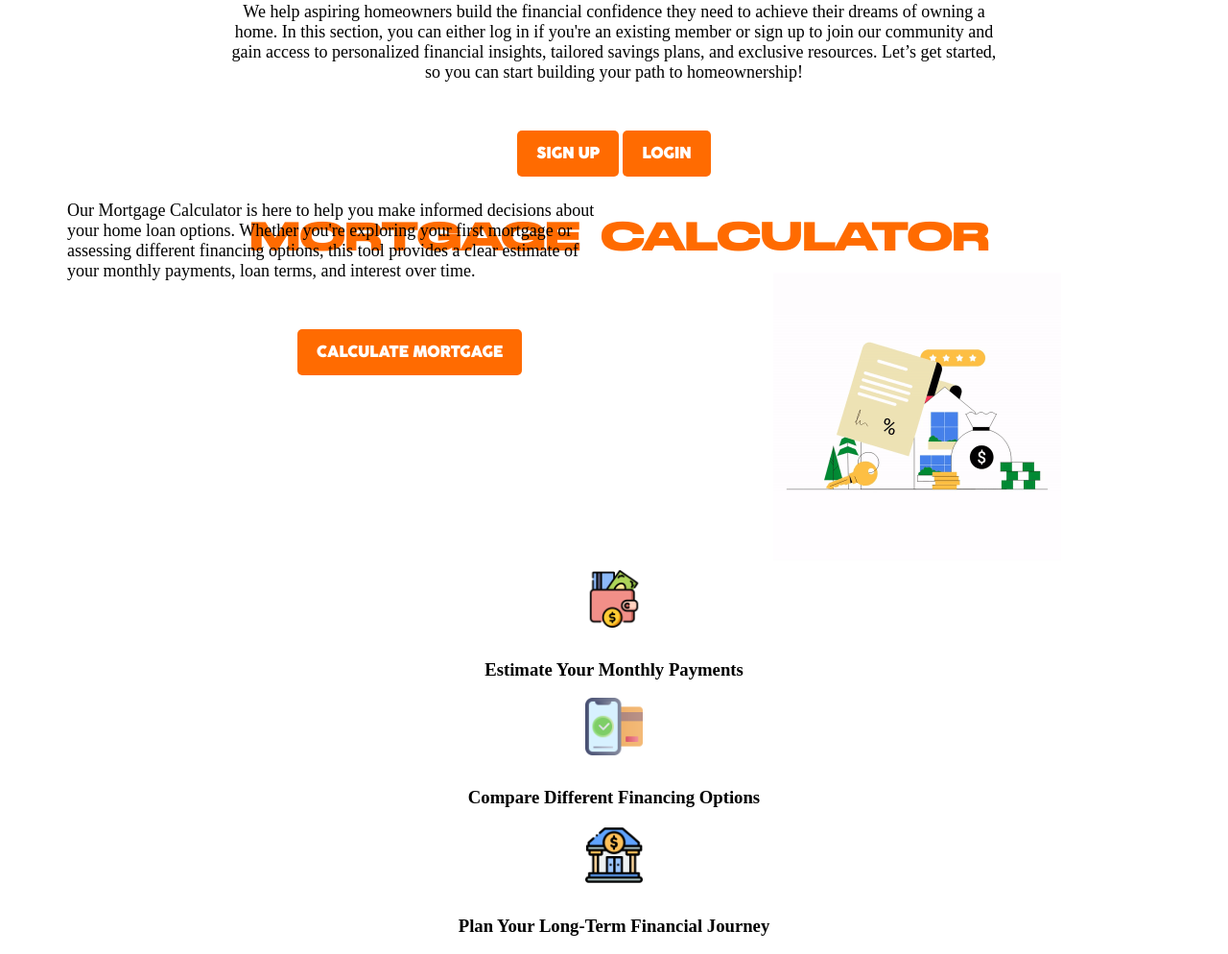
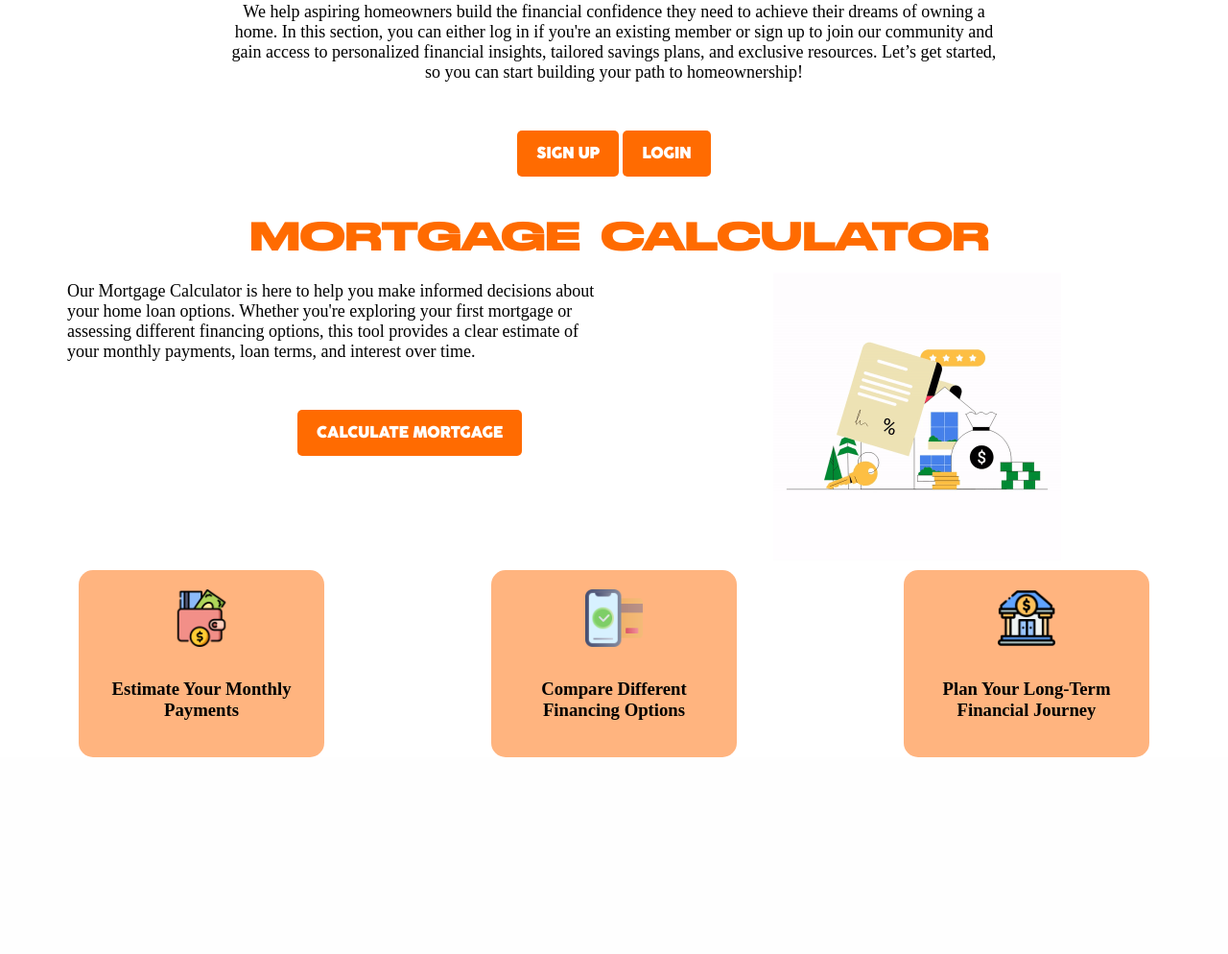
Before and after one commit to ujesh-sakariya/BrickByBalance, a Flask app: page / in a window 1280 px wide. Shown: the part 528-1522 px from the top of the page at 96% size. After the commit the page ends 1317 px from the top, so only its background shows below. Run offline with Flask 3, Linux system fonts and the light colour scheme; some libraries are stand-ins or nearby versions.

Commit message:
Further modifications to the HomePage & CSS files

```diff
--- a/static/style.css
+++ b/static/style.css
@@ -192,9 +192,31 @@ p{
   margin-left: 300px;
 }
 
+.mortgage-container {
+  display: flex;
+  justify-content: space-around;
+  align-items: center;
+  gap: 10px;
+}
+
 .feature-item {
   text-align: center;
+  width: 20%;
   cursor: pointer;
+  background-color: rgba(255, 107, 1, 0.5);
+  border-radius: 15px;
+  padding: 20px;
+  box-sizing: border-box;
+  transition: all 0.3s ease;
+}
+
+.feature-item p{
+  font-size: 18px;
+  color: black;
+}
+
+.feature-item:hover {
+  background-color: rgba(255, 107, 1, 0.7);
 }
 
 .feature-icon {
@@ -211,10 +233,9 @@ p{
 
 #mortgage-section p {
   font-size: 18px;
-  /*margin: 20px 10;  Add margin below the paragraph */
-  max-width: 800px; /* Set the maximum width of the text content */
+  max-width: 800px;
   margin-left: 60px;
-  margin-top: -200px;
+  margin-top: -50px;
 }
 
 /*FORMS FOR LOGIN AND REGISTER PAGE*/
--- a/templates/homepage.html
+++ b/templates/homepage.html
@@ -61,11 +61,13 @@
     </div>
   </div>
 
-  <div class="mortgage-features">
+    <div class="mortgage-container">
         <div class="feature-item">
         <img src="../static/wallet.png" alt="Monthly Payments Icon" class="feature-icon" onclick="toggleDetails('details1')">
         <h3>Estimate Your Monthly Payments</h3>
-        <p id="details1" class="feature-details" style="display: none;">Enter your loan amount, interest rate, and term to get an estimate of your monthly payments, helping you budget confidently.</p>
+        <p id="details1" class="feature-details" style="display: none;">
+            Enter your loan amount, interest rate, and term to get an estimate of your monthly payments, helping you budget confidently.
+        </p>
         </div>
 
         <div class="feature-item">
@@ -83,6 +85,7 @@
             View the total interest and repayment costs over the loan’s lifetime, helping you prepare for homeownership with long-term insights.
         </p>
         </div>
+    </div>
 
     <script>
         function toggleDetails(id) {
```
Lines whose indentation alone changed are shown as unchanged.
